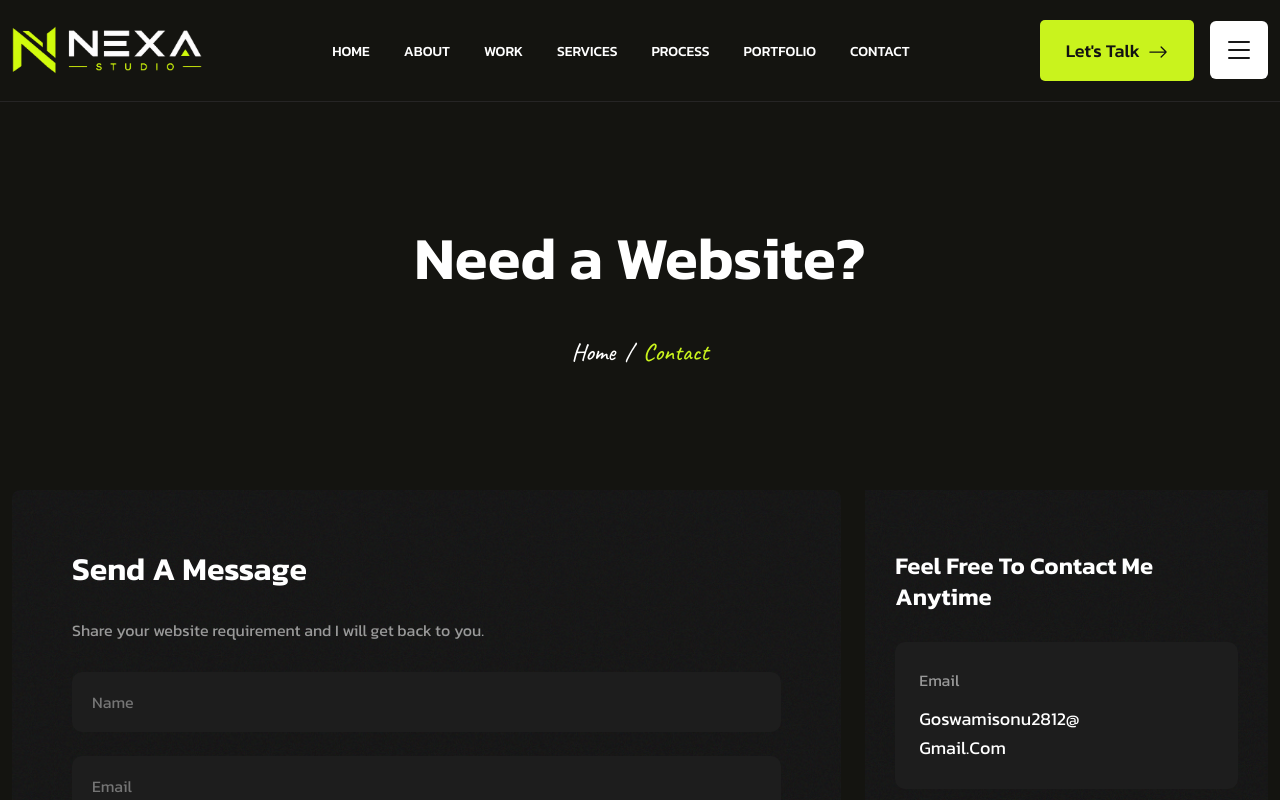
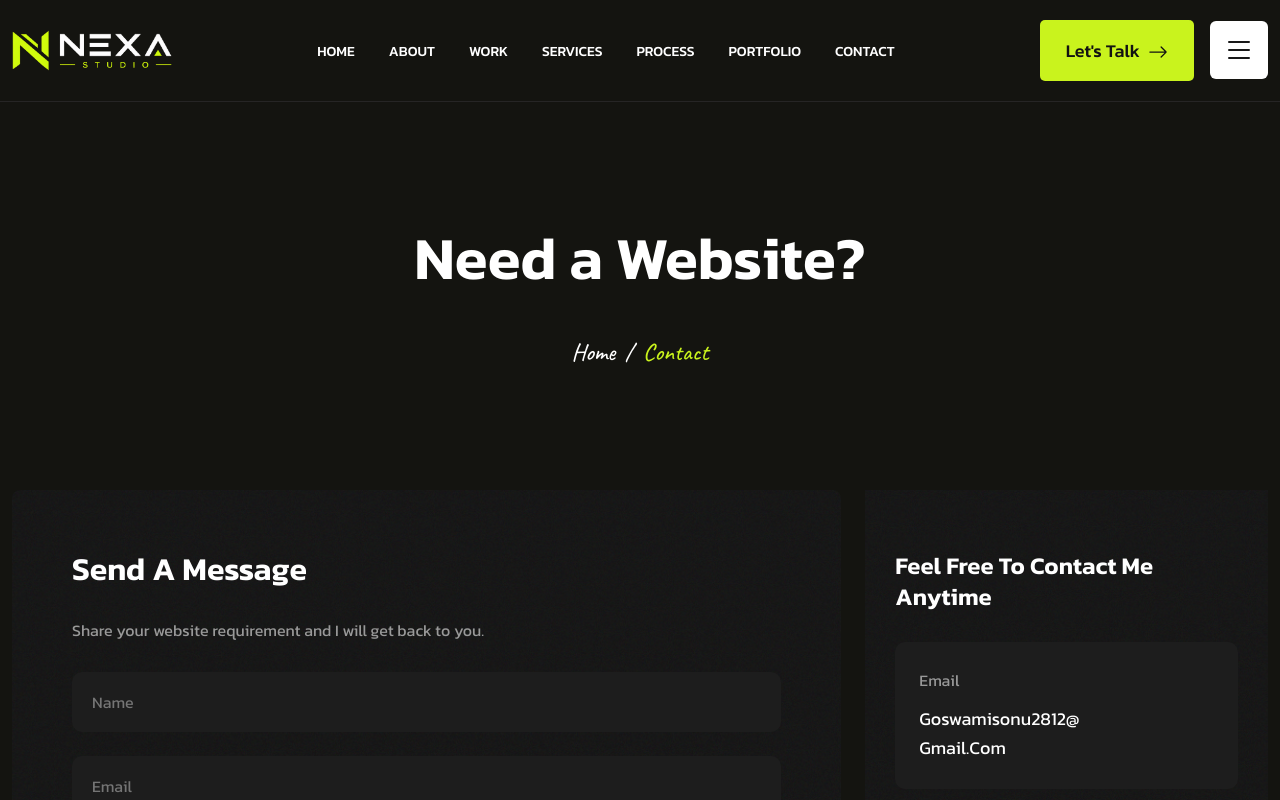
Before and after one commit to SonuGo2812/matias-dark, a React (Vite) app: page /contact in a window 1280 px wide. Shown: the top 800 px of the page. Built offline with nearby package versions, Linux system fonts and the light colour scheme; no server answers.

Commit message:
Update header.scss

```diff
--- a/src/Components/Shared/Header/header.scss
+++ b/src/Components/Shared/Header/header.scss
@@ -107,7 +107,7 @@
   .main__logo {
     .logo {
       display: block;
-      width: 190px;
+      width: 160px;
       img {
         width: 100%;
         height: auto;
```
